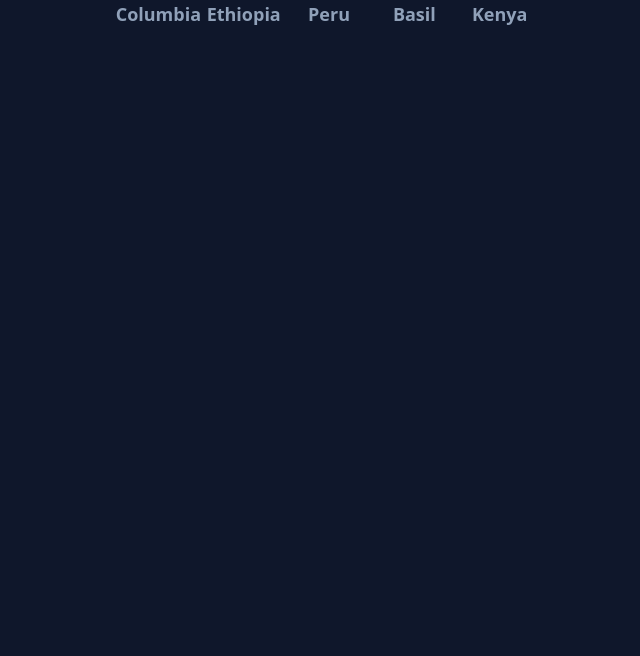
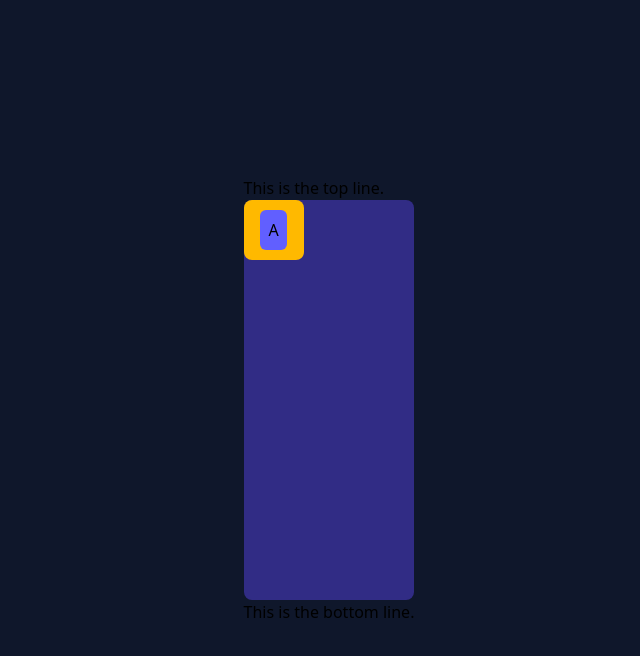
Before and after one commit to ZHENSHUO-ZHAO/ui-stack, a React (Vite) app: page / in a window 1280 px wide. Shown: the top 656 px of the page, without its empty margins (311-951 px from the left). Built offline with nearby package versions, Linux system fonts and the light colour scheme.

Commit message:
Added controls and props to DraggableItem.

```diff
--- a/src/App.tsx
+++ b/src/App.tsx
@@ -1,10 +1,9 @@
-import AnimatedTabs from "./animations/AnimatedTabs";
-import PopoverTabs from "./components/PopoverTabs";
+import DraggableItem from "./animations/DraggableItem";
 
 function App() {
   return (
     <>
-      <AnimatedTabs />
+      <DraggableItem />
     </>
   );
 }
--- a/src/animations/DraggableItem.tsx
+++ b/src/animations/DraggableItem.tsx
@@ -1,18 +1,45 @@
-import { motion } from "motion/react";
+import { motion, useDragControls } from "motion/react";
 import MotionContainer from "./MotionContainer";
+import { useRef } from "react";
 
 export default function DraggableItem() {
+  const dragContainer = useRef<HTMLDivElement>(null);
+  const dragControls = useDragControls();
+
+  const onPointerDown = (event: React.PointerEvent<HTMLDivElement>) => {
+    console.log("start");
+    dragControls.start(event, { snapToCursor: true });
+  };
+
   return (
     <MotionContainer>
       <div>
         <p>This is the top line.</p>
         <motion.div
-          drag="x"
+          ref={dragContainer}
+          className="w-full h-[50vh] bg-indigo-900 rounded-lg"
+        >
+          <motion.div
+            drag
             className="bg-amber-400 size-15 flex justify-center items-center rounded-lg"
             whileDrag={{
               scale: 1.2,
               boxShadow: "0px 0px 10px oklch(0.828 0.189 84.429)",
+              cursor: "grabbing",
             }}
+            dragTransition={{
+              // min: 0,
+              // max: 100,
+              bounceStiffness: 500,
+              bounceDamping: 20,
+            }}
+            dragConstraints={dragContainer}
+            dragListener={false}
+            dragControls={dragControls}
+            onPointerDown={onPointerDown}
+            // onDrag={(event, info) =>
+            //   console.log(`${JSON.stringify(event)}, ${JSON.stringify(info)}`)
+            // }
           >
             <button
               onPointerDownCapture={(e) => e.stopPropagation()}
@@ -21,6 +48,7 @@
               A
             </button>
           </motion.div>
+        </motion.div>
         <p>This is the bottom line.</p>
       </div>
     </MotionContainer>
```
Lines whose indentation alone changed are shown as unchanged.
